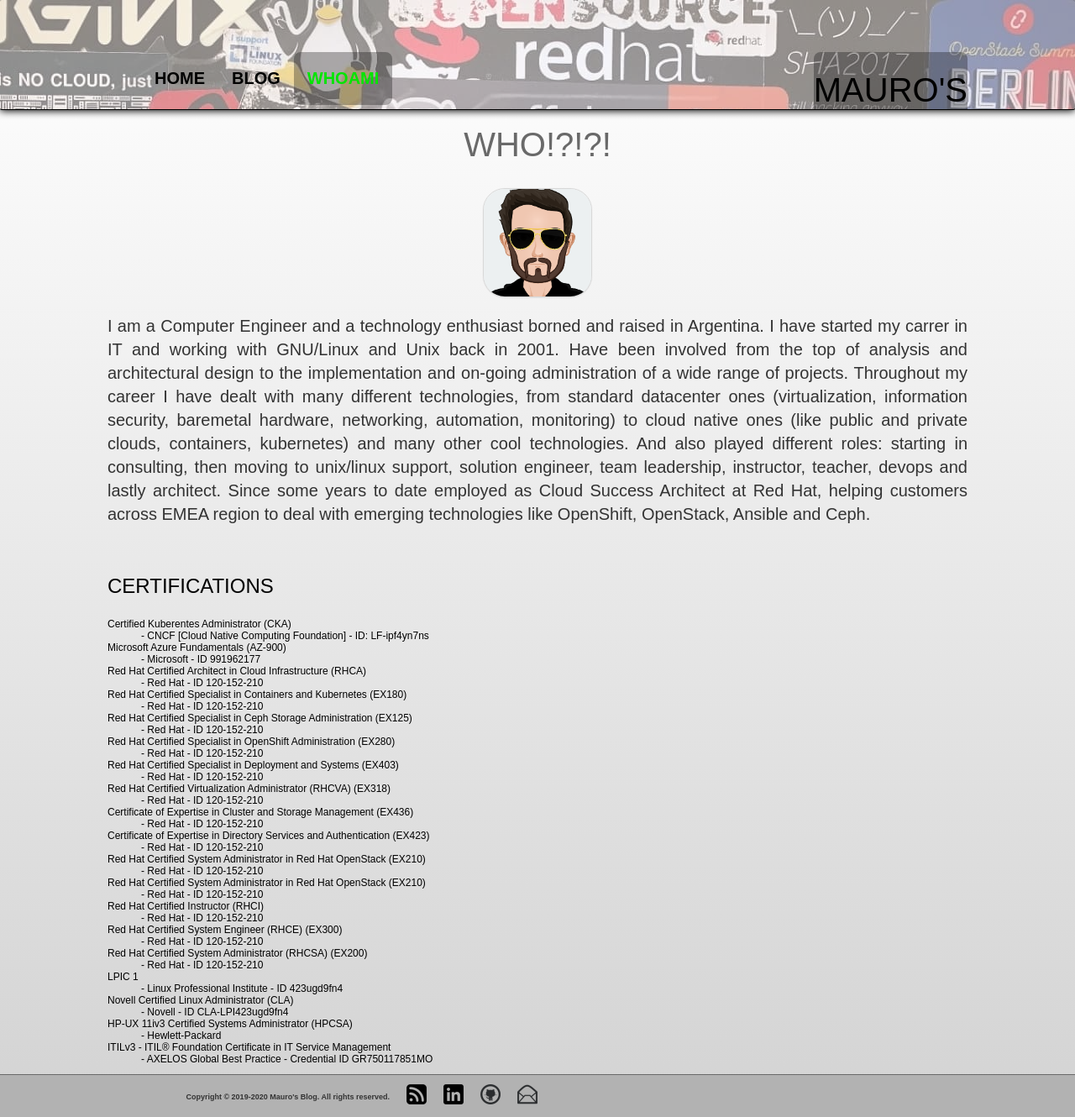
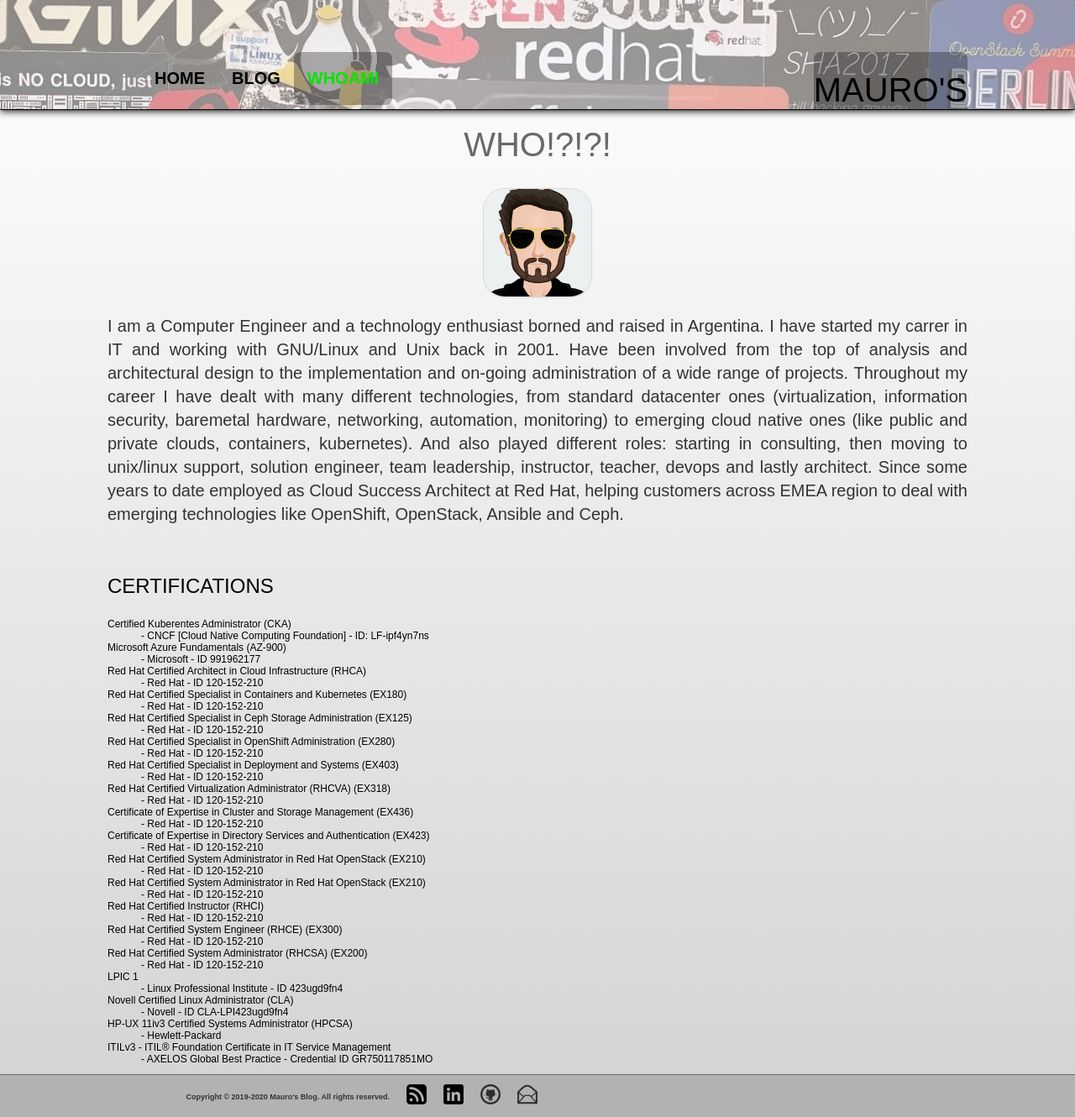
Before and after one commit to mauroseb/mauroseb.github.io, a Jekyll site: the page built from about/index.html, in a window 1280 px wide and 1330 px high. Shown: the whole window at 84% size. Built offline with Jekyll 4.4.1, drawn with Linux system fonts in a browser that asks for light colours.

Commit message:
Update index.html

```diff
--- a/about/index.html
+++ b/about/index.html
@@ -8,7 +8,7 @@
 I am a Computer Engineer and a technology enthusiast borned and raised in Argentina.
 I have started my carrer in IT and working with GNU/Linux and Unix back in 2001.
 Have been involved from the top of analysis and architectural design to the implementation and on-going administration of a wide range of projects.
-Throughout my career I have dealt with many different technologies, from standard datacenter ones (virtualization, information security, baremetal hardware, networking, automation, monitoring) to cloud native ones (like public and private clouds, containers, kubernetes) and many other cool technologies.
+Throughout my career I have dealt with many different technologies, from standard datacenter ones (virtualization, information security, baremetal hardware, networking, automation, monitoring) to emerging cloud native ones (like public and private clouds, containers, kubernetes).
 And also played different roles: starting in consulting, then moving to unix/linux support, solution engineer, team leadership, instructor, teacher, devops and lastly architect.
 Since some years to date employed as Cloud Success Architect at Red Hat, helping customers across EMEA region to deal with emerging technologies like OpenShift, OpenStack, Ansible and Ceph.
 </p>
```
